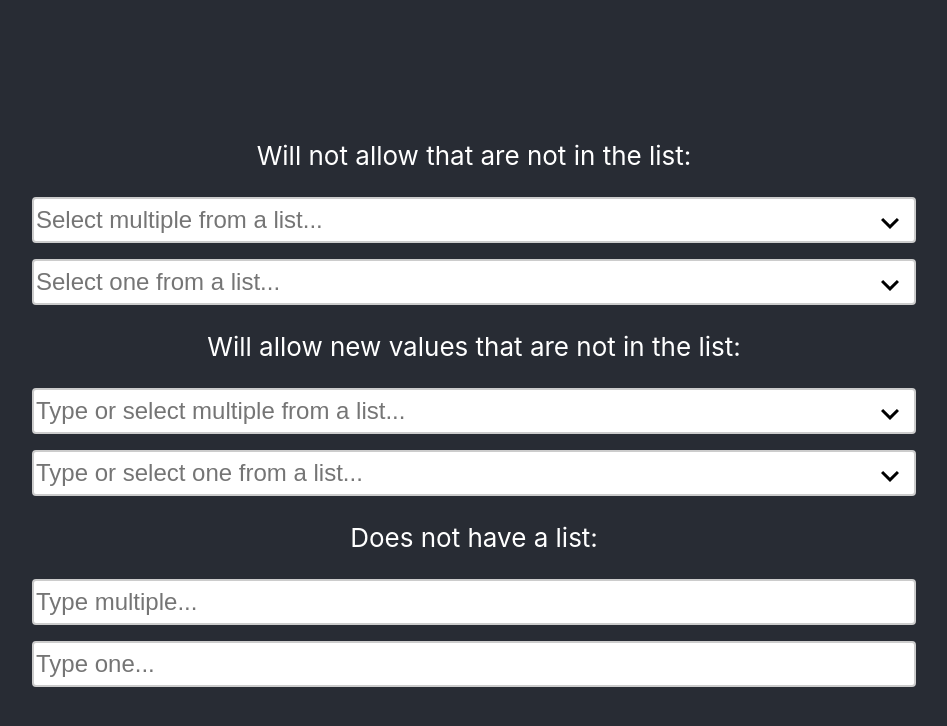
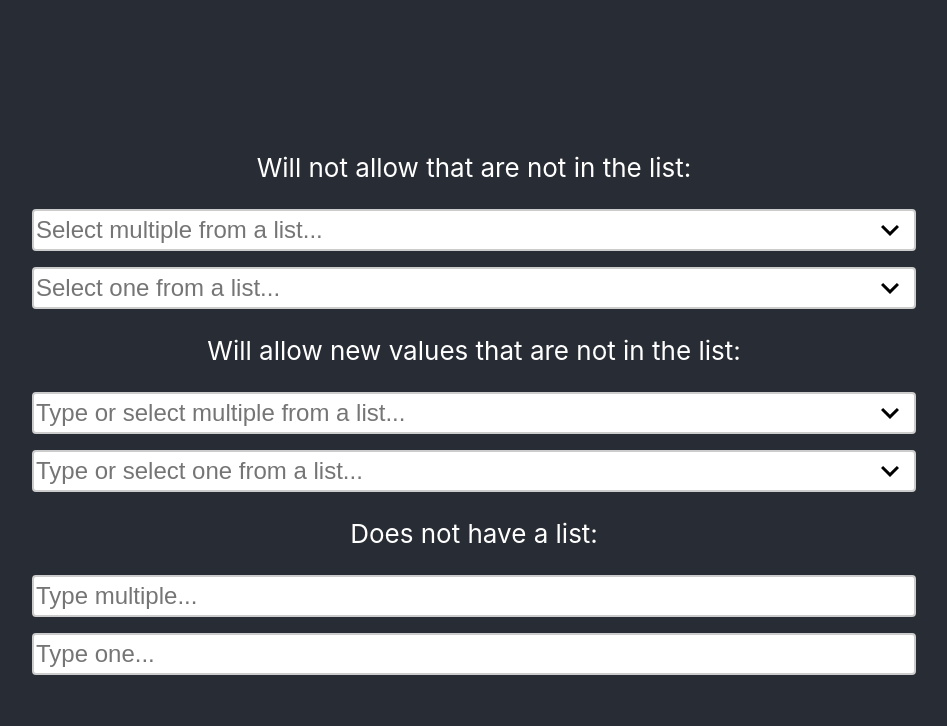
Before and after one commit to Inviz/tokenfield-challenge, a React (Create React App) app: page / in a window 1280 px wide. Shown: the top 726 px of the page, without its empty margins (166-1113 px from the left). Built offline with nearby package versions, Linux system fonts and the light colour scheme.

Commit message:
Tweak css

```diff
--- a/src/Tokenfield.css
+++ b/src/Tokenfield.css
@@ -4,6 +4,7 @@
 	border-radius: .25rem;
 	border: 2px solid #ccc;
 	width: 55rem;
+	font-size: 1rem;
 	text-align: left;
 }
 
@@ -28,7 +29,8 @@
 
 .Tokenfield ul.values > li {
 	display: inline;
-	line-height: 1.5rem;
+	line-height: 1.4rem;
+	vertical-align: top;
 }
 .Tokenfield ul.values > li button {
 	right: -.5rem;
@@ -53,7 +55,7 @@
 }
 .Tokenfield input {
 	font-size: 1.5rem;
-	line-height: 2.5rem;
+	line-height: 2.25rem;
 	min-width: 25rem;
 	border-radius: .25rem;
 	background: transparent;
@@ -73,8 +75,11 @@
 	padding-right: .5rem;
 	cursor: pointer;
 	line-height: 2rem;
+	vertical-align: middle;
 }
-
+.Tokenfield .buttons {
+	line-height: 2.25rem
+}
 .Tokenfield .buttons,
 .Tokenfield ul.values button {
 	position: absolute;
```
